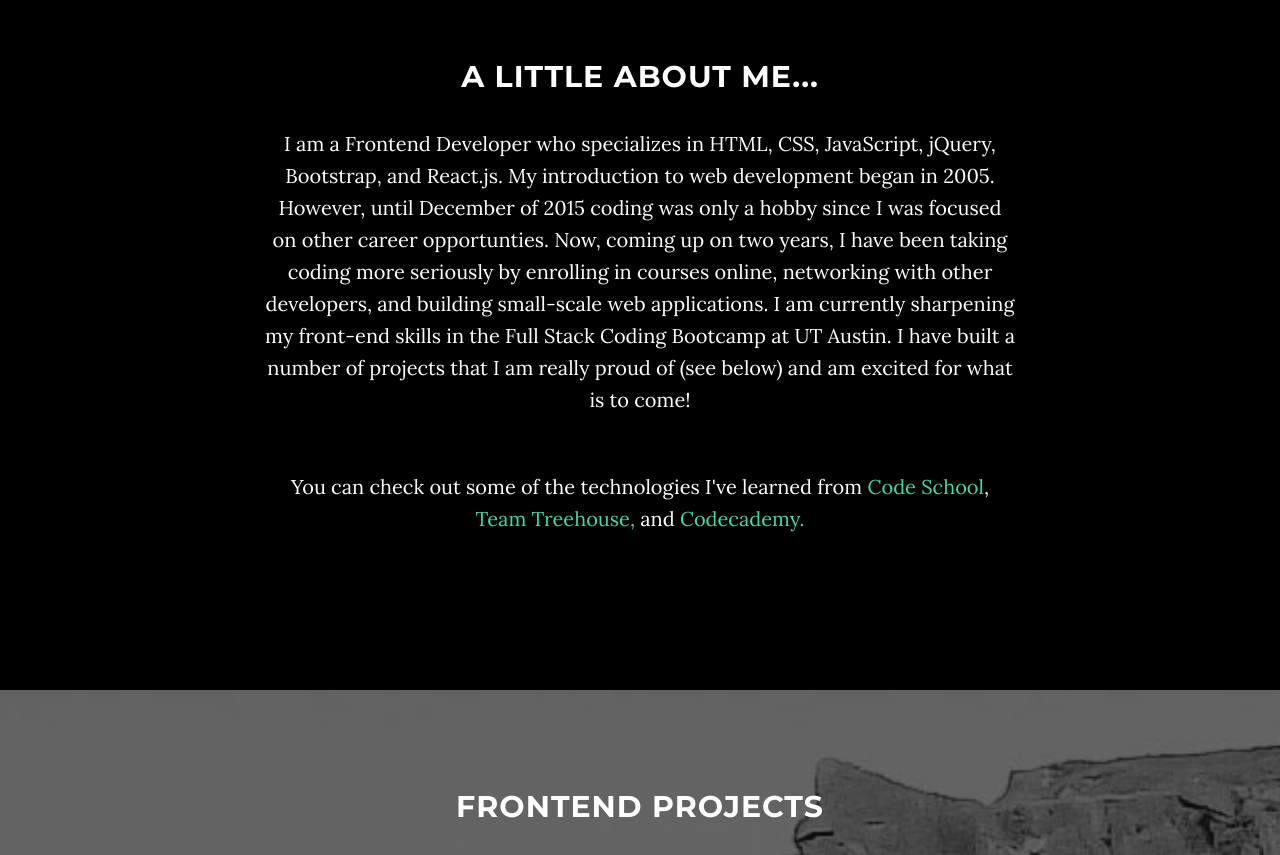
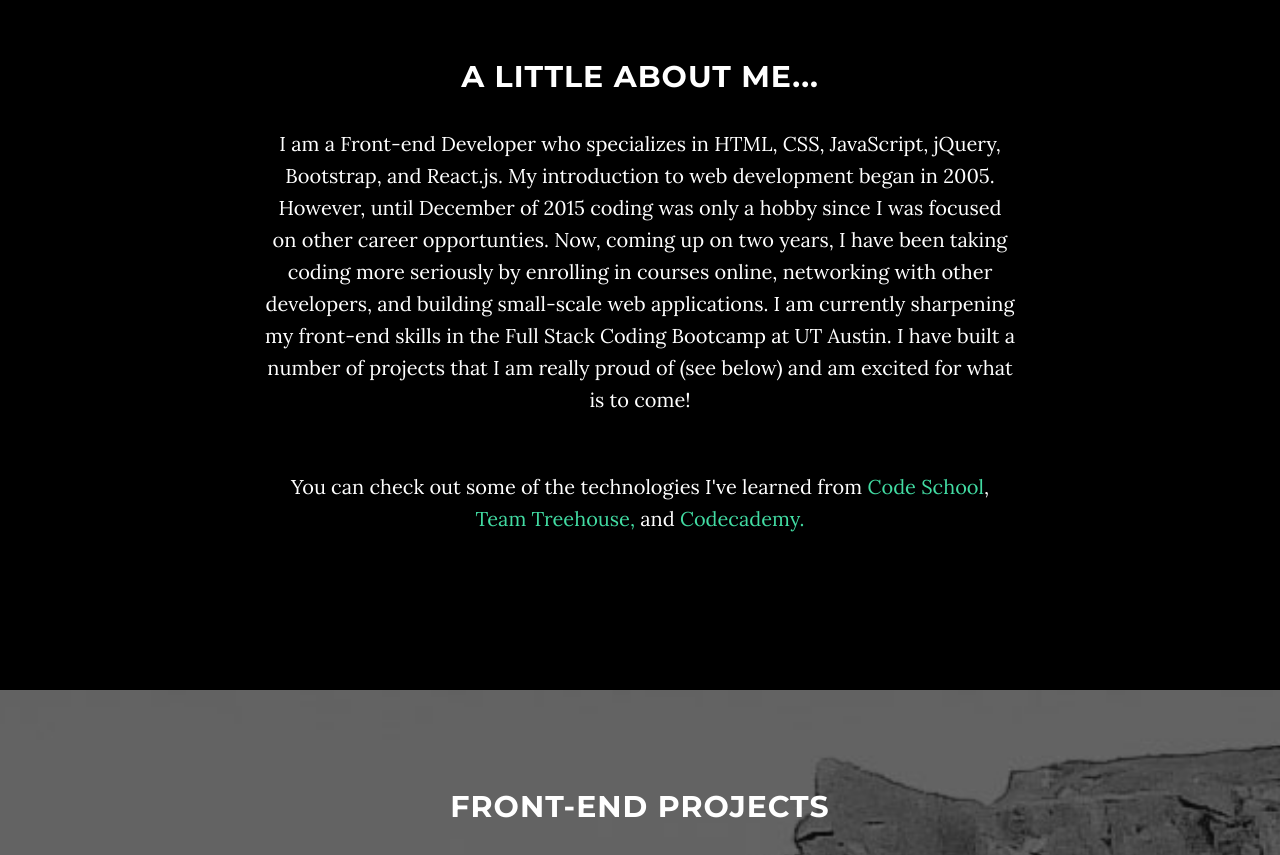
Before and after one commit to ikehawk10/ikehawk10.github.io, a website: page index.html in a window 1280 px wide. Shown: the part 860-1715 px from the top of the page. Drawn offline with nearby package versions, Linux system fonts and the light colour scheme; some packages are replaced by stand-ins of ours; files that its build step writes are made by us from their sources.

Commit message:
correct grammar

```diff
--- a/index.html
+++ b/index.html
@@ -9,7 +9,7 @@
     <meta name="description" content="">
     <meta name="author" content="">
 
-    <title>Frontend Developer | Isaac Hawkins | Portfolio</title>
+    <title>Front-end Developer | Isaac Hawkins | Portfolio</title>
 
     <!-- Favicon icon -->
     <link rel="icon" href="img/dev.ico" type="image/x-icon">
@@ -72,7 +72,7 @@
                 <div class="row">
                     <div class="col-md-8 col-md-offset-2">
                         <h1 class="brand-heading">Isaac Hawkins</h1>
-                        <p class="intro-text">Frontend Developer</p>
+                        <p class="intro-text">Front-end Developer</p>
                         <a href="#about" class="btn btn-circle page-scroll">
                             <i class="fa fa-angle-double-down animated"></i>
                         </a>
@@ -87,7 +87,7 @@
         <div class="row">
             <div class="col-lg-8 col-lg-offset-2">
                 <h2>A little about me...</h2>
-                <p>I am a Frontend Developer who specializes in HTML, CSS, JavaScript, jQuery, Bootstrap, and React.js. My introduction to web development began in 2005. However, until December of 2015 coding was only a hobby since I was focused on other career opportunties. Now, coming up on two years, I have been taking coding more seriously by enrolling in courses online, networking with other developers, and building small-scale web applications. I am currently sharpening my front-end skills in the Full Stack Coding Bootcamp at UT Austin. I have built a number of projects that I am really proud of (see below) and am excited for what is to come!</p>
+                <p>I am a Front-end Developer who specializes in HTML, CSS, JavaScript, jQuery, Bootstrap, and React.js. My introduction to web development began in 2005. However, until December of 2015 coding was only a hobby since I was focused on other career opportunties. Now, coming up on two years, I have been taking coding more seriously by enrolling in courses online, networking with other developers, and building small-scale web applications. I am currently sharpening my front-end skills in the Full Stack Coding Bootcamp at UT Austin. I have built a number of projects that I am really proud of (see below) and am excited for what is to come!</p>
                 <br />
                 <p>You can check out some of the technologies I've learned from <a href="https://www.codeschool.com/users/ikehawk10" target="_blank">Code School</a>, <a href="https://teamtreehouse.com/isaachawkins" target="_blank" >Team Treehouse,</a> and <a href="https://www.codecademy.com/isoccer0" target="_blank">Codecademy.</a></p>
             </div>
@@ -100,7 +100,7 @@
             <div class="container">
                 <div class="row">
                     <div class="col-lg-12">
-                        <h2>Frontend Projects</h2>
+                        <h2>Front-end Projects</h2>
                     </div>
                 </div>
                 <div class="row">
```
